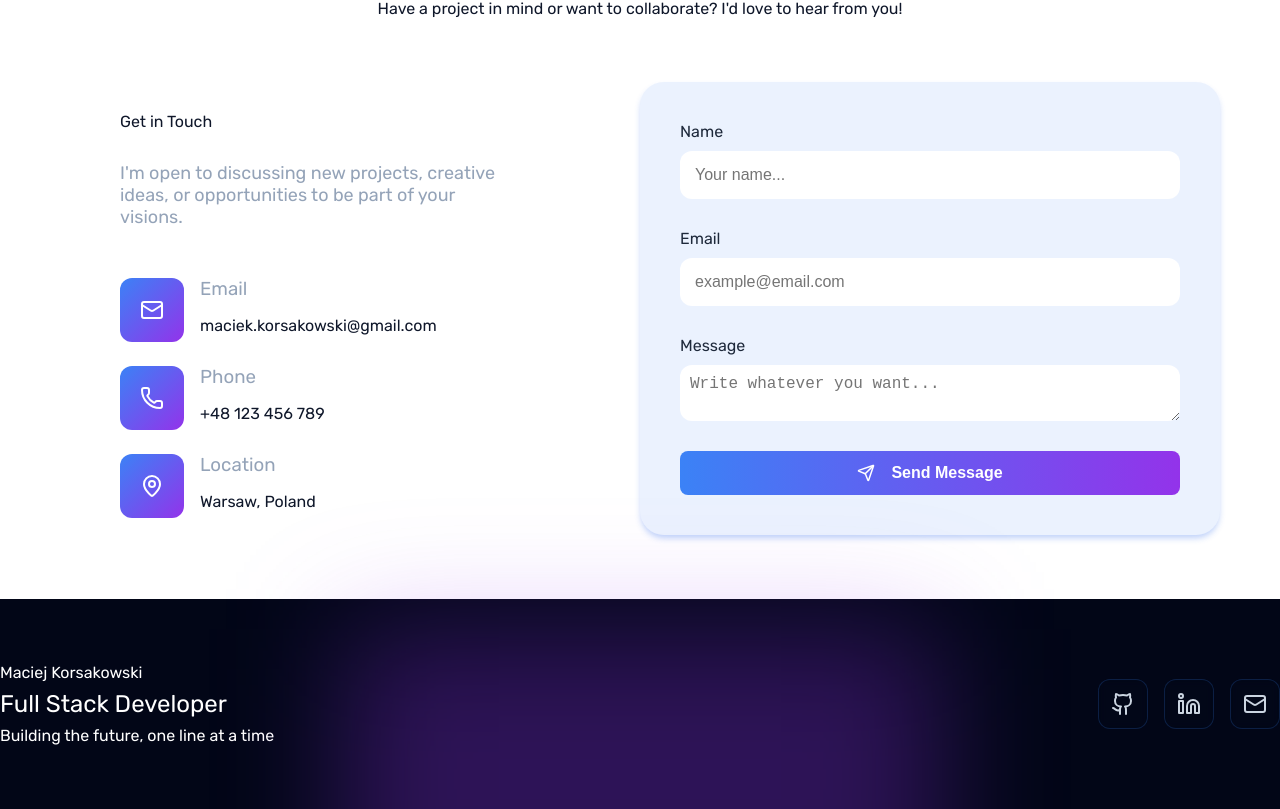
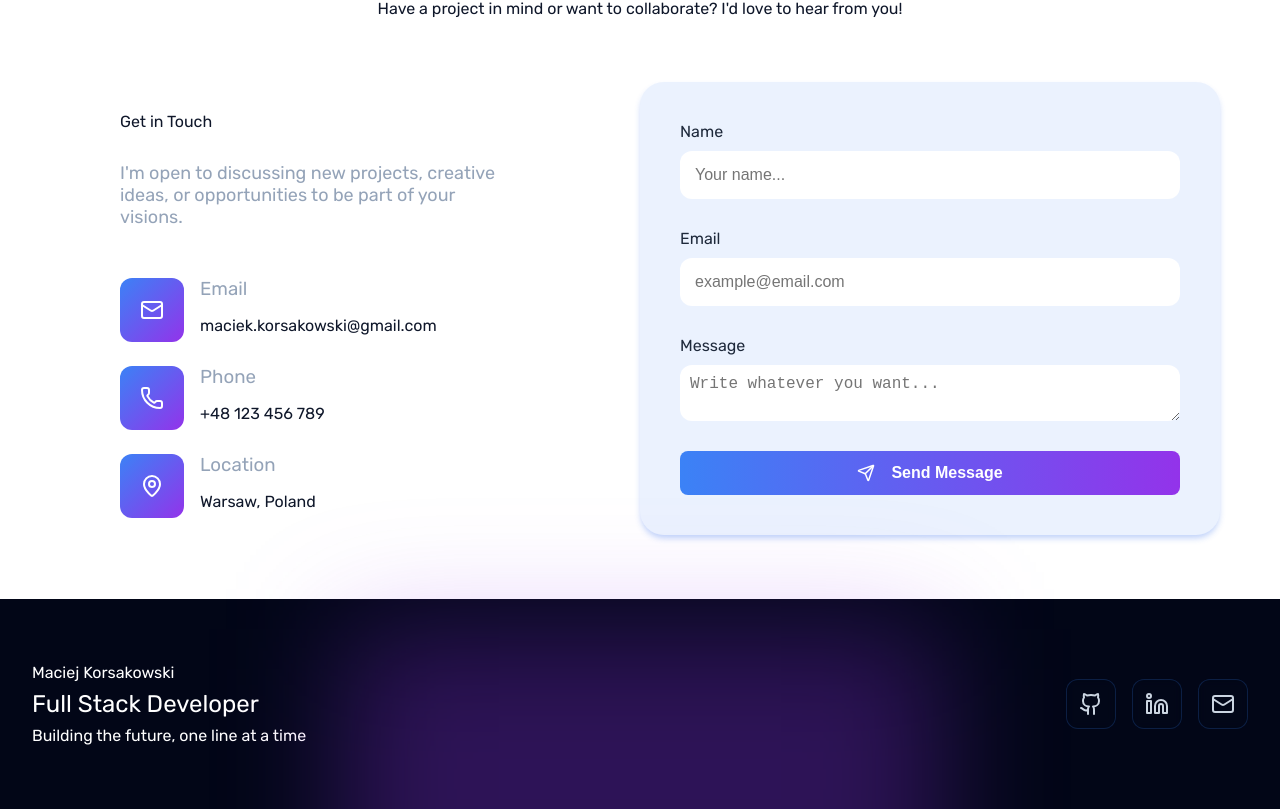
Before and after one commit to Mattias988/MKorsakowsky-V2, a Next.js app in the folder frontend/: page / in a window 1280 px wide. Shown: the part 5610-6419 px from the top of the page. Built offline with nearby package versions, Linux system fonts and the light colour scheme; no server answers.

Commit message:
style: simplify padding in Footer component for consistent spacing

```diff
--- a/frontend/src/sections/Footer/Footer.module.scss
+++ b/frontend/src/sections/Footer/Footer.module.scss
@@ -5,8 +5,7 @@
   width: 100%;
   display: flex;
   justify-content: space-between;
-  padding-bottom: 4rem;
-  padding-top: 4rem;
+  padding: 4rem 0;
   background-color: v.$raw-black;
   position: relative;
 
@@ -40,6 +39,7 @@
     display: flex;
     flex-direction: column;
     gap: 0.5rem;
+    padding-left: 2rem;
 
     h2,p {
       margin:0;
@@ -58,6 +58,7 @@
     display: flex;
     justify-content: flex-end;
     align-items: center;
+    padding-right: 2rem;
 
     .socialIcons {
       display: flex;
```
